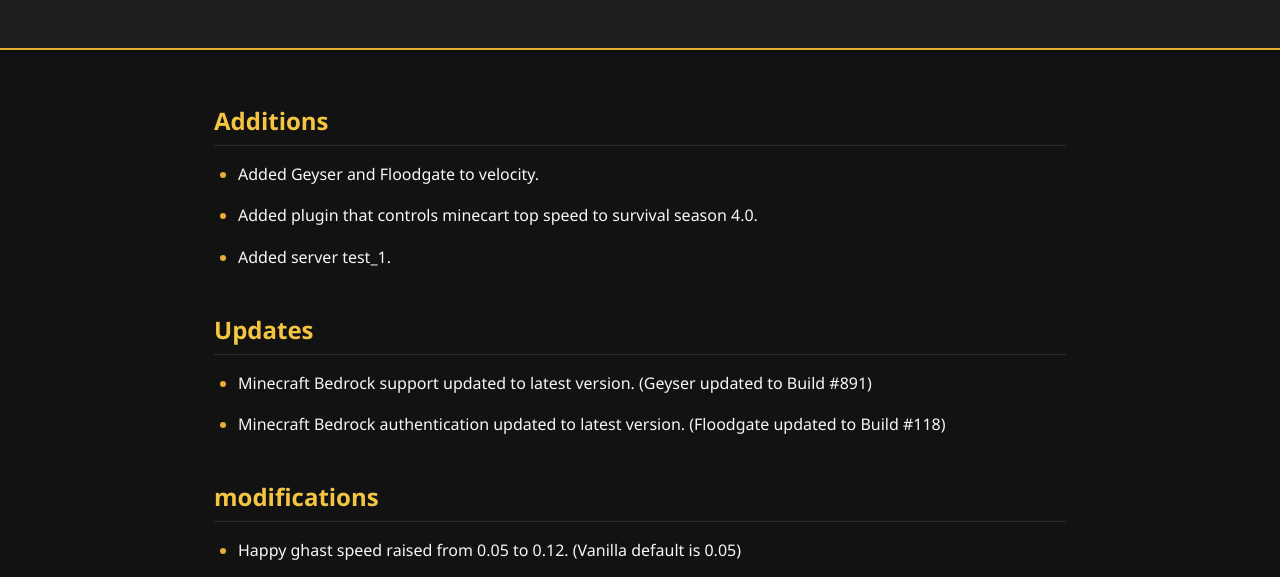
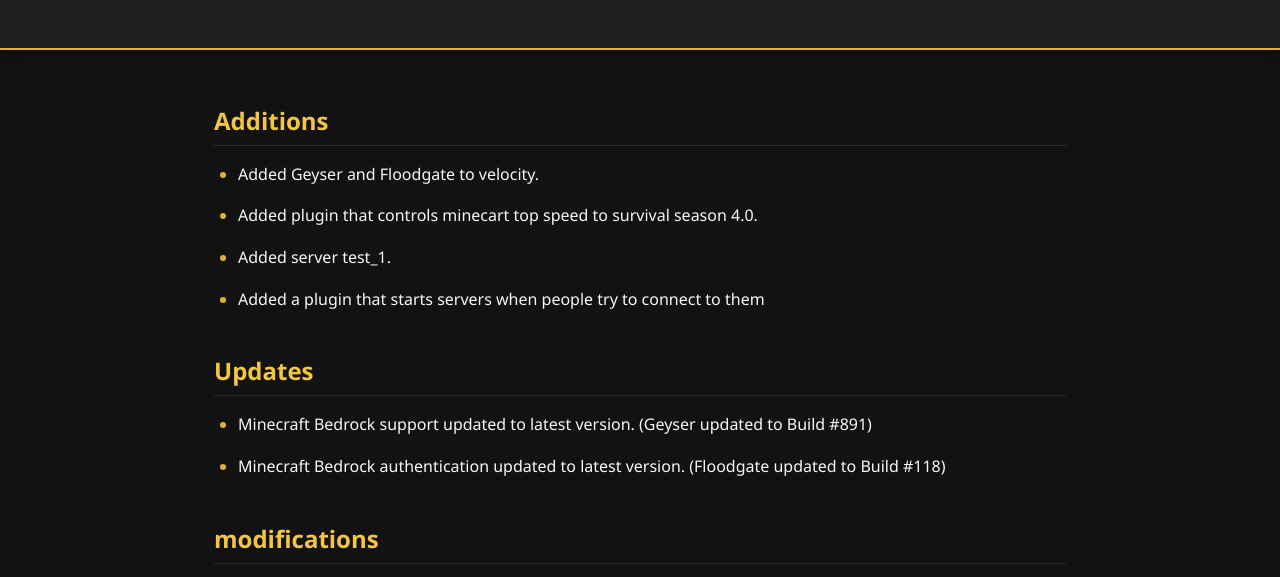
Before and after one commit to oselottiale/ose-b-a18, a plain HTML site: page change1.html in a window 1280 px wide. Shown: the part 206-783 px from the top of the page. Drawn offline with Linux system fonts and the light colour scheme.

Commit message:
Update change1.html

```diff
--- a/change1.html
+++ b/change1.html
@@ -39,6 +39,7 @@
         <li><p>Added Geyser and Floodgate to velocity.</p></li>
         <li><p>Added plugin that controls minecart top speed to survival season 4.0.</p></li>
         <li><p>Added server test_1.</p></li>
+        <li><p>Added a plugin that starts servers when people try to connect to them</p></li>
       </ul>
     </section>
     <section>
```
